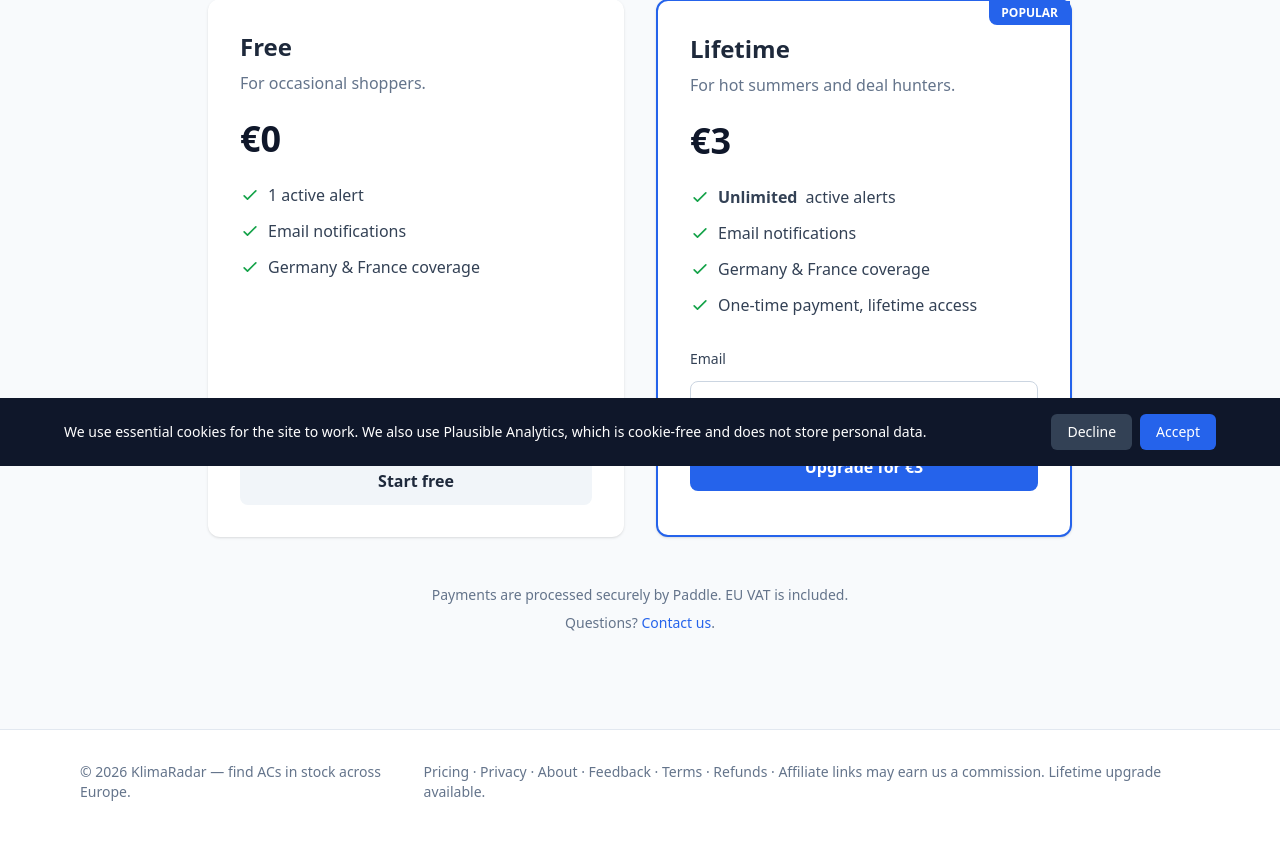
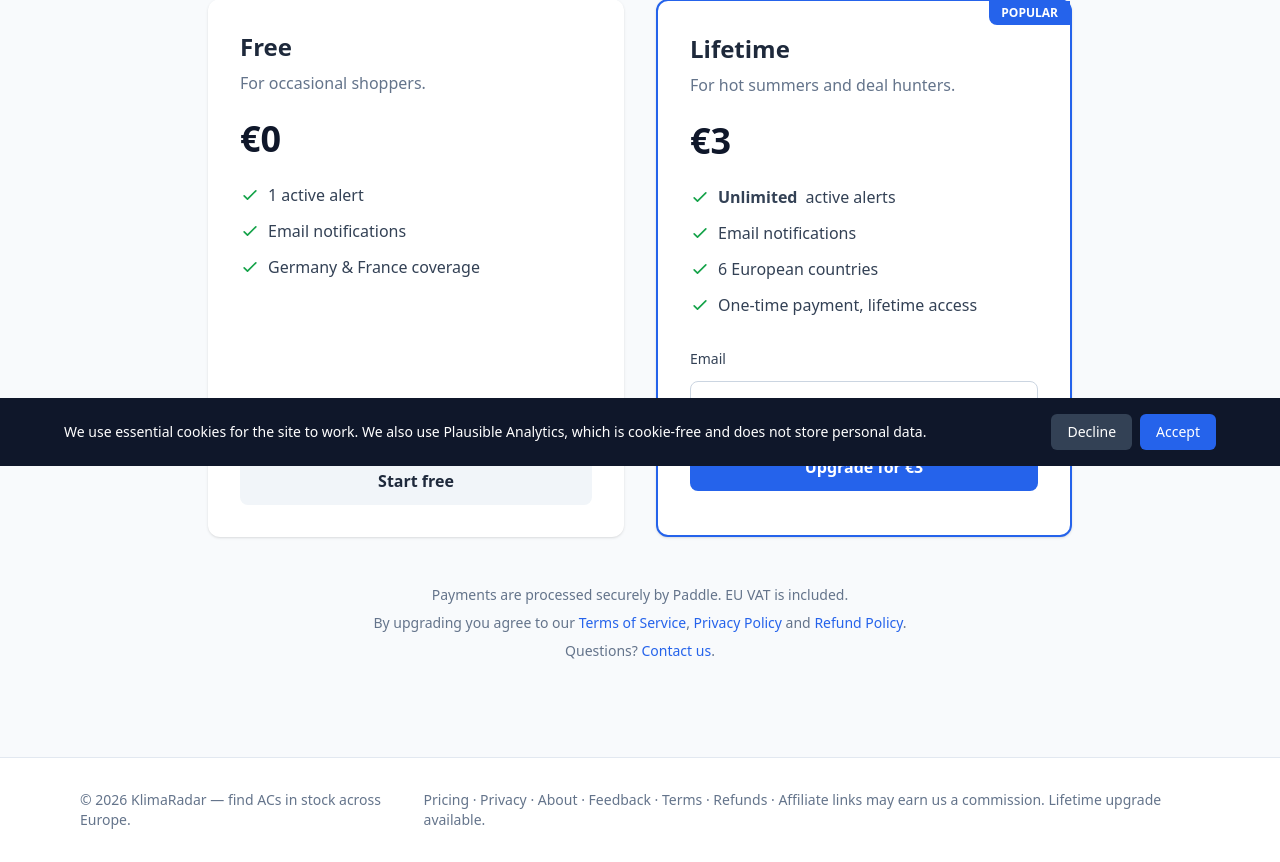
Before and after one commit to wlq135/klimaradar, a FastAPI app: page /pricing in a window 1280 px wide. Shown: the part 334-1196 px from the top of the page. Before the commit the page ends 1135 px from the top, so only its background shows below. Run offline with FastAPI, Linux system fonts and the light colour scheme; some libraries are stand-ins or nearby versions.

Commit message:
feat(pricing): add Terms/Privacy/Refund links and update coverage copy
- Add explicit legal links on /pricing to help Paddle Website Approval
- Update lifetime tier coverage from 'Germany & France' to '6 European countries'

Co-Authored-By: Claude Opus 4.8 <noreply@anthropic.com>

```diff
--- a/app/templates/pricing.html
+++ b/app/templates/pricing.html
@@ -54,7 +54,7 @@
           </li>
           <li class="flex items-center gap-2">
             <svg class="w-5 h-5 text-green-600" fill="none" stroke="currentColor" viewBox="0 0 24 24"><path stroke-linecap="round" stroke-linejoin="round" stroke-width="2" d="M5 13l4 4L19 7"></path></svg>
-            Germany &amp; France coverage
+            6 European countries
           </li>
           <li class="flex items-center gap-2">
             <svg class="w-5 h-5 text-green-600" fill="none" stroke="currentColor" viewBox="0 0 24 24"><path stroke-linecap="round" stroke-linejoin="round" stroke-width="2" d="M5 13l4 4L19 7"></path></svg>
@@ -77,6 +77,13 @@
 
     <div class="mt-12 text-center text-sm text-slate-500">
       <p>Payments are processed securely by Paddle. EU VAT is included.</p>
+      <p class="mt-2">
+        By upgrading you agree to our
+        <a href="/terms" class="text-blue-600 hover:underline">Terms of Service</a>,
+        <a href="/privacy" class="text-blue-600 hover:underline">Privacy Policy</a>
+        and
+        <a href="/refunds" class="text-blue-600 hover:underline">Refund Policy</a>.
+      </p>
       <p class="mt-2">Questions? <a href="/feedback" class="text-blue-600 hover:underline">Contact us</a>.</p>
     </div>
   </div>
```
